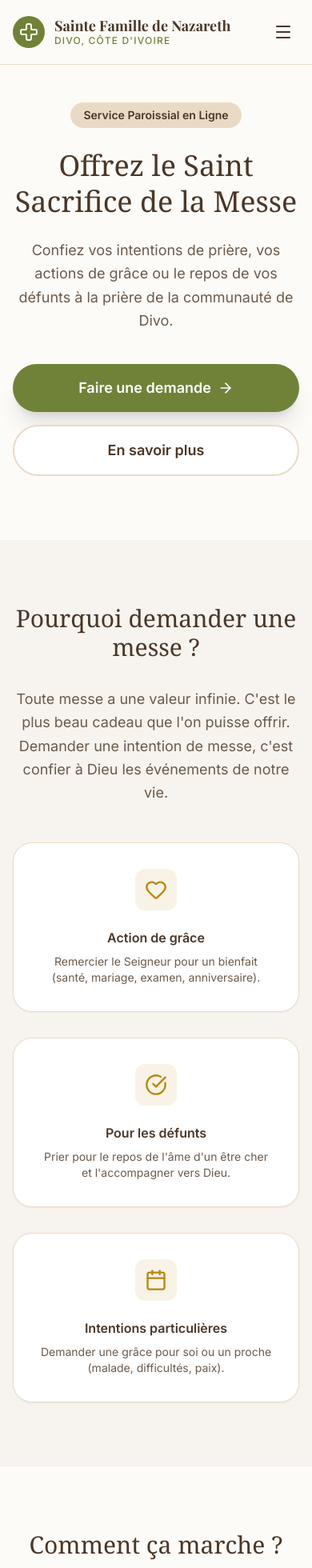
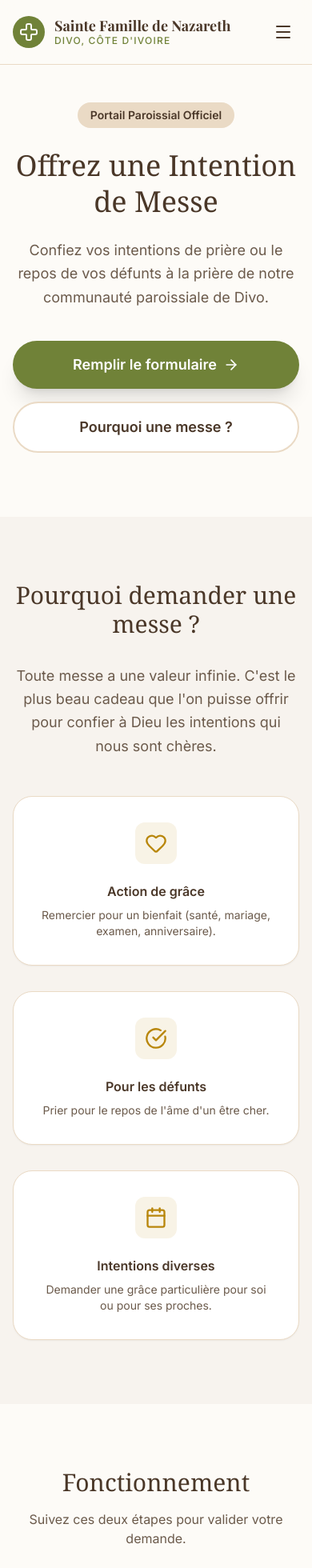
Before and after one commit to MRPHIL1515/STE-FAMILLE, a React (Vite) app: page / in a window 390 px wide. Shown: the top 1960 px of the page at 80% size. Built offline with nearby package versions, Linux system fonts and the light colour scheme; a web font is replaced by a local one.

Commit message:
feat: Add application entry point and refine navigation
Includes the main script import in index.html and updates navigation link text for clarity.

```diff
--- a/App.tsx
+++ b/App.tsx
@@ -46,13 +46,13 @@ const Header: React.FC = () => {
         {/* Desktop Nav */}
         <nav className="hidden md:flex items-center gap-8 font-medium">
           <a href="#presentation" className="hover:text-[#708238] transition-colors">Présentation</a>
-          <a href="#comment-ca-marche" className="hover:text-[#708238] transition-colors">Fonctionnement</a>
+          <a href="#comment-ca-marche" className="hover:text-[#708238] transition-colors">Étapes</a>
           <a href="#formulaire" className="hover:text-[#708238] transition-colors">Formulaire</a>
           <a
             href="#payment"
             className="bg-[#708238] text-white px-6 py-2.5 rounded-full hover:bg-[#5a6b2d] transition-all shadow-md active:scale-95"
           >
-            Faire une offrande
+            Faire l'offrande
           </a>
         </nav>
 
@@ -66,7 +66,7 @@ const Header: React.FC = () => {
       {isOpen && (
         <div className="md:hidden bg-[#FDFBF7] border-b border-[#EADAC5] absolute w-full left-0 py-6 px-4 flex flex-col gap-4 shadow-xl">
           <a href="#presentation" onClick={() => setIsOpen(false)} className="text-lg font-medium py-2">Présentation</a>
-          <a href="#comment-ca-marche" onClick={() => setIsOpen(false)} className="text-lg font-medium py-2">Fonctionnement</a>
+          <a href="#comment-ca-marche" onClick={() => setIsOpen(false)} className="text-lg font-medium py-2">Étapes</a>
           <a href="#formulaire" onClick={() => setIsOpen(false)} className="text-lg font-medium py-2">Demande de messe</a>
           <a
             href="#payment"
@@ -85,26 +85,26 @@ const Hero: React.FC = () => (
   <section className="pt-32 pb-20 px-4">
     <div className="max-w-4xl mx-auto text-center">
       <span className="inline-block px-4 py-1.5 rounded-full bg-[#EADAC5] text-[#4A3728] text-sm font-semibold mb-6">
-        Service Paroissial en Ligne
+        Portail Paroissial Officiel
       </span>
       <h2 className="text-4xl md:text-6xl font-serif text-[#4A3728] mb-6 leading-tight">
-        Offrez le Saint Sacrifice de la Messe
+        Offrez une Intention de Messe
       </h2>
       <p className="text-lg md:text-xl text-[#6B5A4B] mb-10 max-w-2xl mx-auto leading-relaxed">
-        Confiez vos intentions de prière, vos actions de grâce ou le repos de vos défunts à la prière de la communauté de Divo.
+        Confiez vos intentions de prière ou le repos de vos défunts à la prière de notre communauté paroissiale de Divo.
       </p>
       <div className="flex flex-col sm:flex-row items-center justify-center gap-4">
         <a
           href="#formulaire"
           className="w-full sm:w-auto px-8 py-4 bg-[#708238] text-white rounded-full font-bold text-lg shadow-xl hover:bg-[#5a6b2d] transition-all flex items-center justify-center gap-2"
         >
-          Faire une demande <ArrowRight size={20} />
+          Remplir le formulaire <ArrowRight size={20} />
         </a>
         <a
           href="#presentation"
           className="w-full sm:w-auto px-8 py-4 bg-white border-2 border-[#EADAC5] text-[#4A3728] rounded-full font-bold text-lg hover:bg-gray-50 transition-all"
         >
-          En savoir plus
+          Pourquoi une messe ?
         </a>
       </div>
     </div>
@@ -116,8 +116,7 @@ const Presentation: React.FC = () => (
     <div className="max-w-4xl mx-auto text-center">
       <h2 className="text-3xl md:text-4xl font-serif mb-8">Pourquoi demander une messe ?</h2>
       <p className="text-[#6B5A4B] mb-12 text-lg leading-relaxed max-w-2xl mx-auto">
-        Toute messe a une valeur infinie. C'est le plus beau cadeau que l'on puisse offrir.
-        Demander une intention de messe, c'est confier à Dieu les événements de notre vie.
+        Toute messe a une valeur infinie. C'est le plus beau cadeau que l'on puisse offrir pour confier à Dieu les intentions qui nous sont chères.
       </p>
       <div className="grid md:grid-cols-3 gap-8">
         <div className="bg-white p-8 rounded-3xl border border-[#EADAC5] shadow-sm">
@@ -125,21 +124,21 @@ const Presentation: React.FC = () => (
             <Heart size={28} />
           </div>
           <h4 className="font-bold text-[#4A3728] mb-2">Action de grâce</h4>
-          <p className="text-sm text-[#6B5A4B]">Remercier le Seigneur pour un bienfait (santé, mariage, examen, anniversaire).</p>
+          <p className="text-sm text-[#6B5A4B]">Remercier pour un bienfait (santé, mariage, examen, anniversaire).</p>
         </div>
         <div className="bg-white p-8 rounded-3xl border border-[#EADAC5] shadow-sm">
           <div className="inline-block mb-4 bg-[#B8860B]/10 p-3 rounded-xl text-[#B8860B]">
             <CheckCircle size={28} />
           </div>
           <h4 className="font-bold text-[#4A3728] mb-2">Pour les défunts</h4>
-          <p className="text-sm text-[#6B5A4B]">Prier pour le repos de l'âme d'un être cher et l'accompagner vers Dieu.</p>
+          <p className="text-sm text-[#6B5A4B]">Prier pour le repos de l'âme d'un être cher.</p>
         </div>
         <div className="bg-white p-8 rounded-3xl border border-[#EADAC5] shadow-sm">
           <div className="inline-block mb-4 bg-[#B8860B]/10 p-3 rounded-xl text-[#B8860B]">
             <Calendar size={28} />
           </div>
-          <h4 className="font-bold text-[#4A3728] mb-2">Intentions particulières</h4>
-          <p className="text-sm text-[#6B5A4B]">Demander une grâce pour soi ou un proche (malade, difficultés, paix).</p>
+          <h4 className="font-bold text-[#4A3728] mb-2">Intentions diverses</h4>
+          <p className="text-sm text-[#6B5A4B]">Demander une grâce particulière pour soi ou pour ses proches.</p>
         </div>
       </div>
     </div>
@@ -163,21 +162,21 @@ const HowItWorks: React.FC = () => (
   <section id="comment-ca-marche" className="py-20 px-4">
     <div className="max-w-4xl mx-auto">
       <div className="text-center mb-16">
-        <h2 className="text-3xl md:text-5xl font-serif mb-4">Comment ça marche ?</h2>
-        <p className="text-[#6B5A4B]">Une démarche simple et spirituelle en deux étapes clés.</p>
+        <h2 className="text-3xl md:text-5xl font-serif mb-4">Fonctionnement</h2>
+        <p className="text-[#6B5A4B]">Suivez ces deux étapes pour valider votre demande.</p>
       </div>
       <div className="grid grid-cols-1 md:grid-cols-2 gap-12">
         <Step
           number={1}
           icon={<FileText size={48} />}
           title="Remplir le formulaire"
-          description="Indiquez vos intentions de prière et les dates souhaitées via notre formulaire sécurisé ci-dessous."
+          description="Renseignez vos intentions de prière et les dates souhaitées via le formulaire ci-dessous."
         />
         <Step
           number={2}
           icon={<Wallet size={48} />}
           title="Effectuer l'offrande"
-          description="Réglez votre offrande via Wave pour soutenir la vie de votre paroisse et valider votre demande."
+          description="Réglez votre offrande via Wave pour soutenir la paroisse et finaliser votre demande."
         />
       </div>
     </div>
@@ -188,14 +187,14 @@ const FormSection: React.FC = () => (
   <section id="formulaire" className="py-24 px-4 bg-[#FDFBF7]">
     <div className="max-w-5xl mx-auto">
       <div className="text-center mb-12">
-        <h2 className="text-3xl md:text-4xl font-serif mb-4">1. Formulaire de demande</h2>
-        <p className="text-[#6B5A4B]">Commencez par renseigner les détails de votre intention.</p>
+        <h2 className="text-3xl md:text-4xl font-serif mb-4">1. Remplir le formulaire</h2>
+        <p className="text-[#6B5A4B]">Veuillez fournir les détails de votre demande de messe.</p>
       </div>
 
       <div className="bg-white rounded-[2rem] shadow-xl overflow-hidden border border-[#EADAC5]">
         <div className="p-3 md:p-4 bg-gray-50 flex items-center justify-between border-b border-[#EADAC5]">
            <span className="flex items-center gap-2 text-xs md:text-sm text-gray-500 font-medium px-2">
-             <ExternalLink size={14} /> Questionnaire Officiel
+             <ExternalLink size={14} /> Formulaire Intégré
            </span>
            <a
             href="https://docs.google.com/forms/d/e/1FAIpQLSdDaheghnXz89Ff5Y6cZm0E7D53rPCkmVGDEbYeLSmS1fMJcg/viewform"
@@ -224,11 +223,11 @@ const PaymentBanner: React.FC = () => (
   <section id="payment" className="py-20 px-4 bg-[#708238] text-white rounded-t-[3rem] md:rounded-t-[5rem]">
     <div className="max-w-4xl mx-auto text-center">
       <div className="inline-flex items-center gap-2 bg-white/20 px-4 py-2 rounded-full mb-6 text-sm font-medium">
-        <CreditCard size={18} /> 2. Étape de l'offrande
+        <CreditCard size={18} /> 2. Effectuer l'offrande
       </div>
-      <h2 className="text-3xl md:text-5xl font-serif mb-6">Offrande via Wave</h2>
+      <h2 className="text-3xl md:text-5xl font-serif mb-6">Paiement par Wave</h2>
       <p className="text-white/80 text-lg mb-10 max-w-2xl mx-auto">
-        L'offrande de messe est un geste de partage pour soutenir la vie de votre paroisse et la mission des prêtres.
+        L'offrande de messe est un geste de partage libre qui permet de soutenir la mission des prêtres et la vie matérielle de la paroisse.
       </p>
       <a
         href="https://pay.wave.com/m/M_ci_15fCRNAgit8_/c/ci/"
@@ -239,9 +238,14 @@ const PaymentBanner: React.FC = () => (
         <img src="https://www.wave.com/static/icons/wave-logo.svg" alt="Wave" className="h-8 w-auto invert" />
         Payer avec Wave
       </a>
-      <p className="mt-8 text-sm text-white/60 max-w-lg mx-auto">
-        Note : Une fois le formulaire rempli, effectuez votre paiement pour finaliser la demande. Vous pouvez aussi contacter le secrétariat pour toute assistance.
-      </p>
+      <div className="mt-12 p-6 rounded-2xl bg-black/10 border border-white/20 max-w-2xl mx-auto">
+        <h4 className="font-bold flex items-center justify-center gap-2 mb-2">
+          <CheckCircle size={18} /> Rappel important
+        </h4>
+        <p className="text-sm text-white/70">
+          Votre demande sera validée par le secrétariat une fois le formulaire rempli et l'offrande effectuée.
+        </p>
+      </div>
     </div>
   </section>
 );
@@ -257,7 +261,7 @@ const Footer: React.FC = () => (
 
       <div className="flex items-center justify-center gap-6 mb-8">
         <a href="tel:+22500000000" className="flex items-center gap-2 hover:text-white transition-colors">
-          <Phone size={16} /> Contact Secrétariat
+          <Phone size={16} /> Contacter le Secrétariat
         </a>
       </div>
 
--- a/index.html
+++ b/index.html
@@ -31,5 +31,7 @@
 </head>
 <body class="bg-[#FDFBF7] text-[#4A3728]">
     <div id="root"></div>
+    <!-- Entry point for the application -->
+    <script type="module" src="./index.tsx"></script>
 </body>
 </html>
--- a/index.tsx
+++ b/index.tsx
@@ -1,7 +1,7 @@
 
 import React from 'react';
 import ReactDOM from 'react-dom/client';
-import App from './App';
+import App from './App.tsx';
 
 const rootElement = document.getElementById('root');
 if (!rootElement) {
```
Lines whose indentation alone changed are shown as unchanged.
